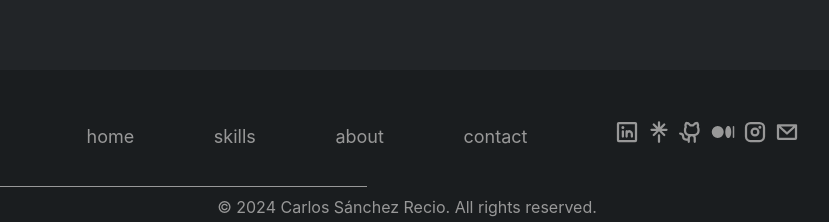
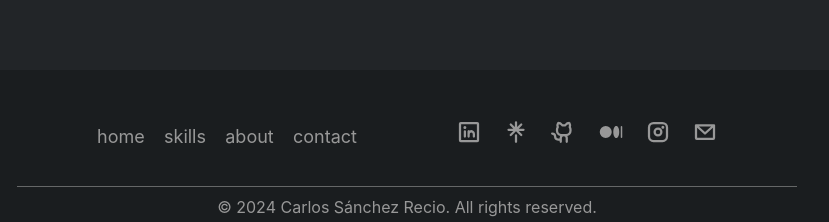
Before and after one commit to Jordiop/CharlyMech, a React (Vite) app: page / in a window 1280 px wide. Shown: the part 730-952 px from the top of the page, without its empty margins (233-1062 px from the left). Built offline with nearby package versions, Linux system fonts and the light colour scheme.

Commit message:
feat: implement separation bar on Footer

```diff
--- a/src/components/Footer/Footer.jsx
+++ b/src/components/Footer/Footer.jsx
@@ -8,6 +8,7 @@ function Footer() {
 	return (
 		<>
 			<div className={style.Footer}>
+				<div className={style.FooterContent}>
 					<div className={style.Links}>
 						<div className={style.FooterNavigation}>
 							<ul className={style.FooterNavigationList}>
@@ -38,9 +39,10 @@ function Footer() {
 							</ul>
 						</div>
 					</div>
-				<SeparationBar width={600} />
+					<div className={style.FooterSeparationBar}><SeparationBar opacity={0.6} /></div>
 					<div className={style.CopyRight}>
 						<CMSubtitle bold={false} fontSize={16}>© 2024 Carlos Sánchez Recio. All rights reserved.</CMSubtitle>
+					</div>
 				</div>
 			</div>
 		</>
--- a/src/components/Footer/Footer.module.css
+++ b/src/components/Footer/Footer.module.css
@@ -6,21 +6,29 @@
 
 .Footer {
 	background-color: #1a1d1f;
+}
+
+.FooterContent {
 	display: flex;
 	flex-direction: column;
+	margin: 0 250px 0 250px;
 }
 
 .Links {
 	display: flex;
-	justify-content: space-around;
+	justify-content: space-between;
 	align-items: center;
-	padding: 3em 15em 2em 15em;
+	gap: 100px;
+	padding: 3em 5em 2em 5em;
+}
+
+.FooterNavigation {
+	width: 400px;
 }
 
 .FooterNavigationList {
-	width: 600px;
 	display: flex;
-	justify-content: space-evenly;
+	justify-content: space-between;
 }
 
 .FooterNavigationItem {
@@ -28,13 +36,13 @@
 }
 
 .SocialMedia {
-	width: 600px;
+	width: 400px;
 }
 
 .SocialMediaList {
 	list-style-type: none;
 	display: flex;
-	justify-content: space-evenly;
+	justify-content: space-between;
 	align-items: center;
 }
 
@@ -52,12 +60,13 @@
 	cursor: pointer;
 	transition: 300ms;
 }
-.Social > a {
-	text-decoration: none;
-	color: inherit;
-}
 
 .CopyRight {
 	padding: 0.5em 0 0.5em 0;
 	text-align: center;
 }
+
+.FooterSeparationBar {
+	display: flex;
+	justify-content: center;
+}
```
Lines whose indentation alone changed are shown as unchanged.
